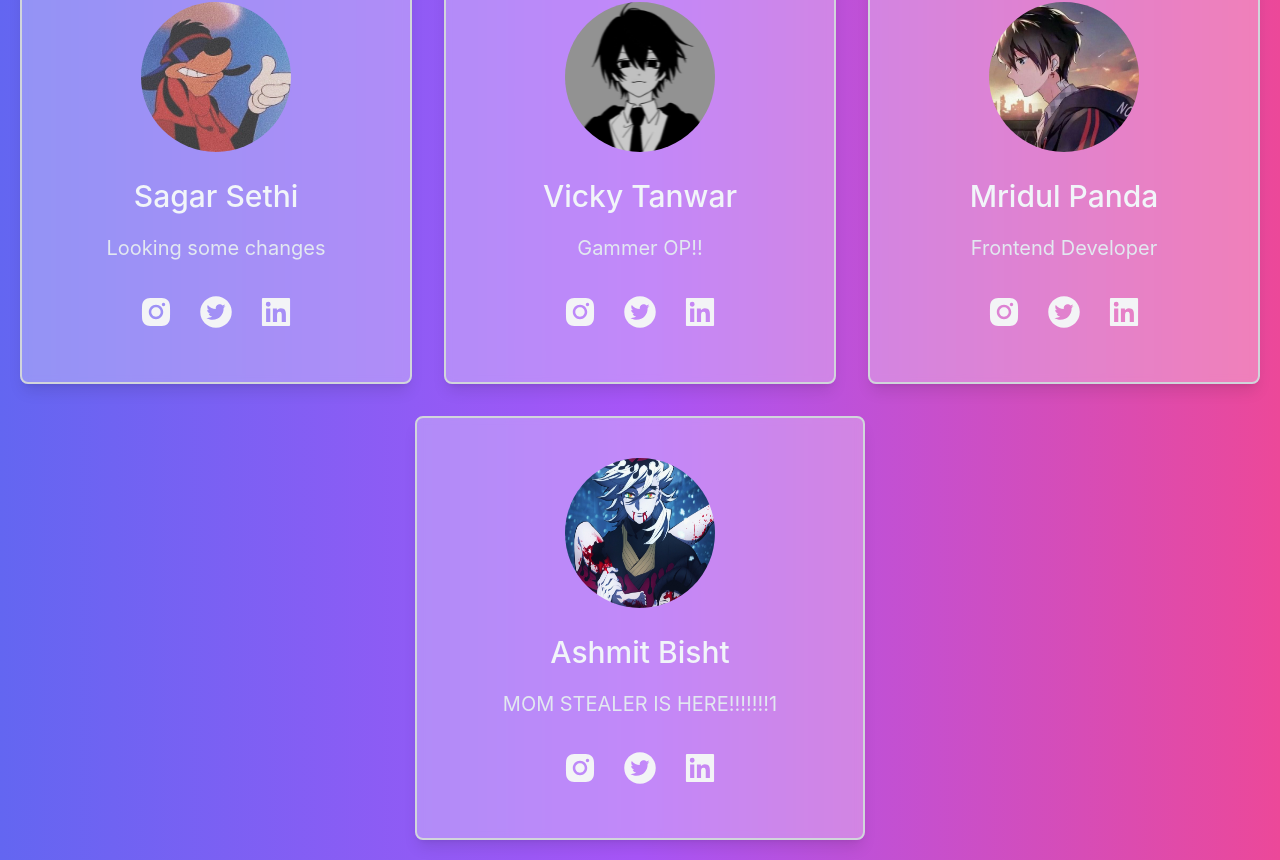
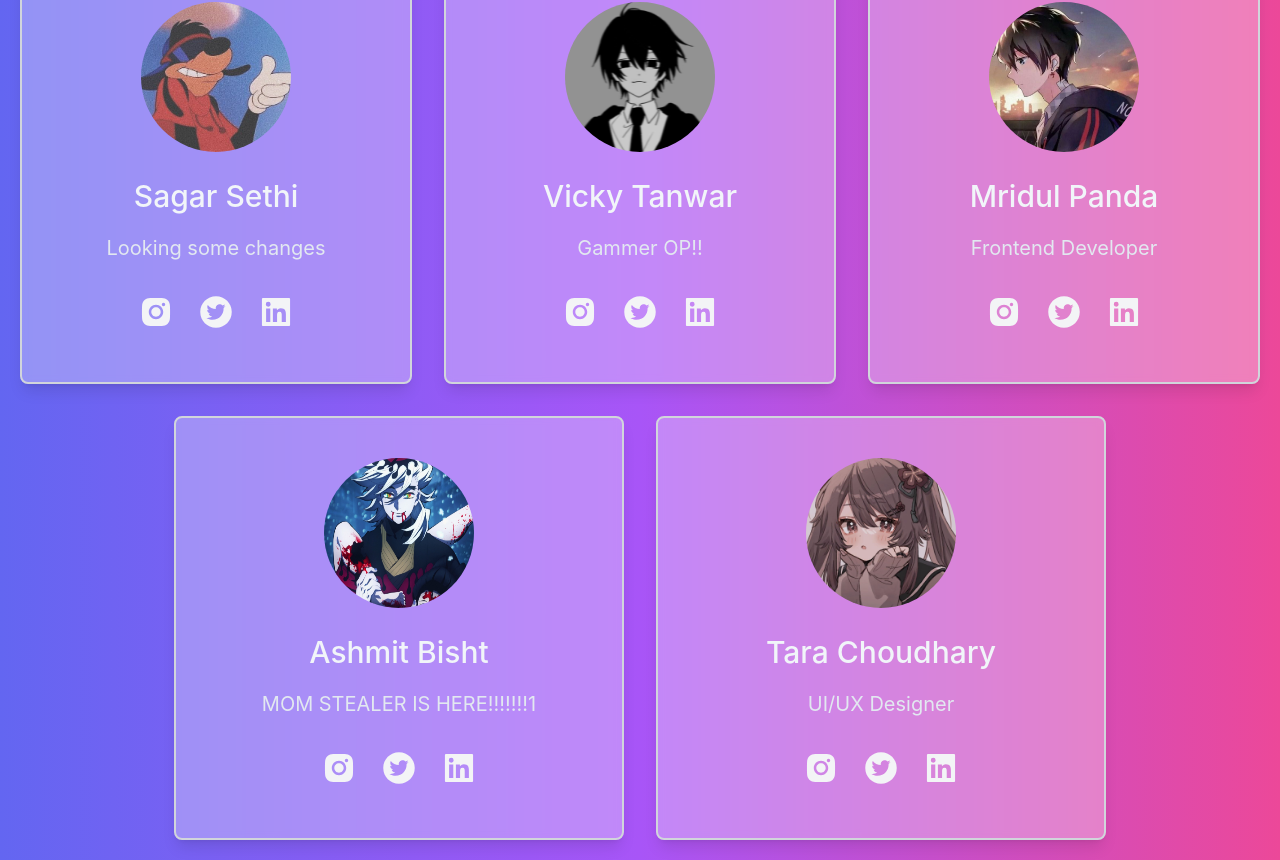
Before and after one commit to jayantchaudhari18/Student_Info, a Next.js app: page / in a window 1280 px wide. Shown: the part 1428-2288 px from the top of the page. Built offline with nearby package versions, Linux system fonts and the light colour scheme.

Commit message:
Update index.js

```diff
--- a/pages/index.js
+++ b/pages/index.js
@@ -14,6 +14,7 @@ import SagarSethi from "../Images/SagarSethi.jpg";
 import WulakeyTanwar from "../Images/WulakeyTanwar.jpg";
 import MridulPanda from "../Images/MridulPanda.jpg";
 import AshmitBisht from "../Images/AshmitBisht.jpg";
+import TaraChoudhary from "../Images/TaraChoudhary.jpg";
 
 export default function Home() {
   return (
@@ -141,6 +142,16 @@ export default function Home() {
           twitter="https://twitter.com/ohh_hii_tusharr"
           linkedin="https://www.linkedin.com/in/tushar-gupta-10a151202/"
         />
+
+        <Card
+          image={TaraChoudhary}
+          name="Tara Choudhary"
+          about="UI/UX Designer"
+          instagram="https://www.instagram.com/_tara__choudhary/"
+          twitter="https://twitter.com/developerTara"
+          linkedin="https://www.linkedin.com/in/tara-choudhary00/"
+        />
+
       </main>
     </div>
   );
```
